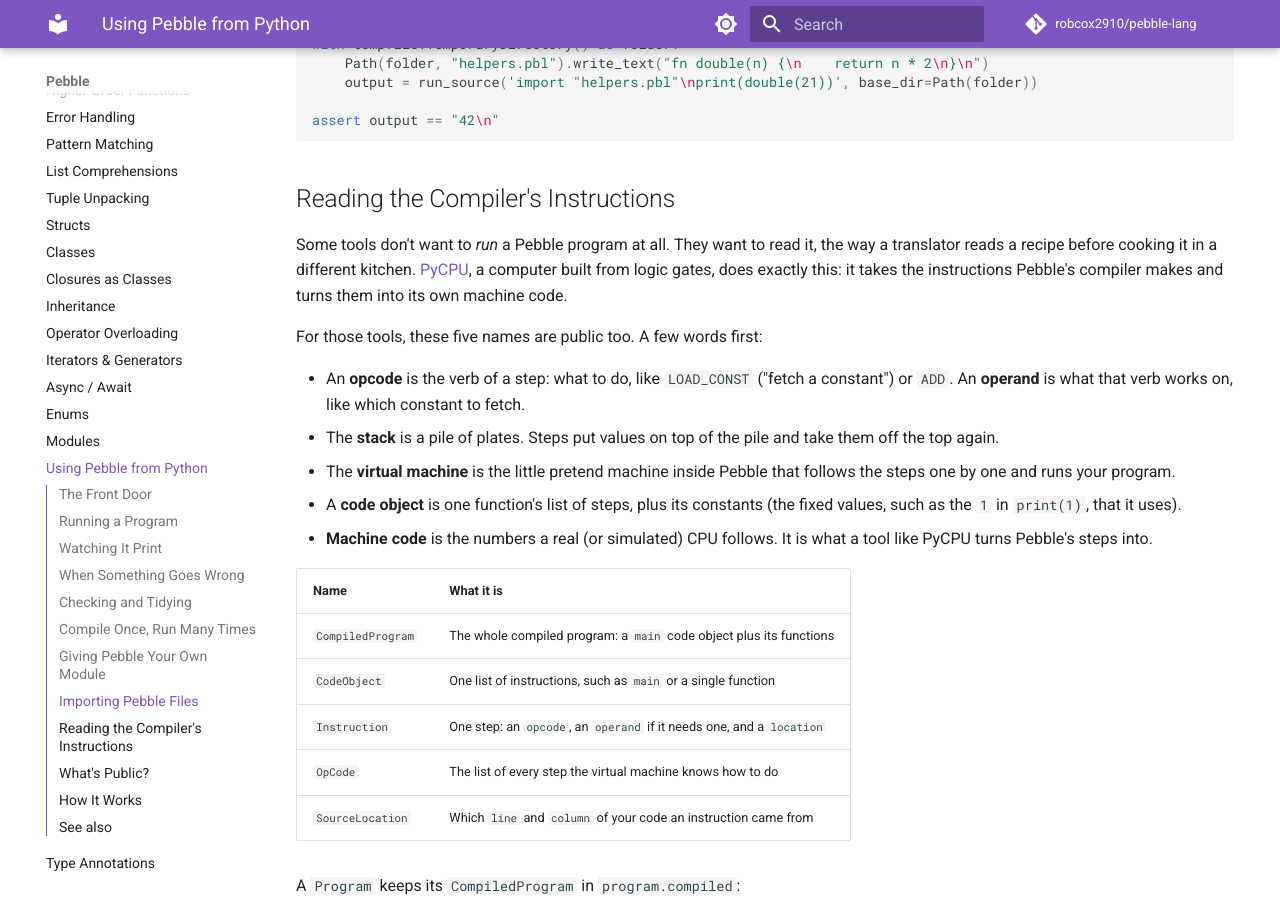
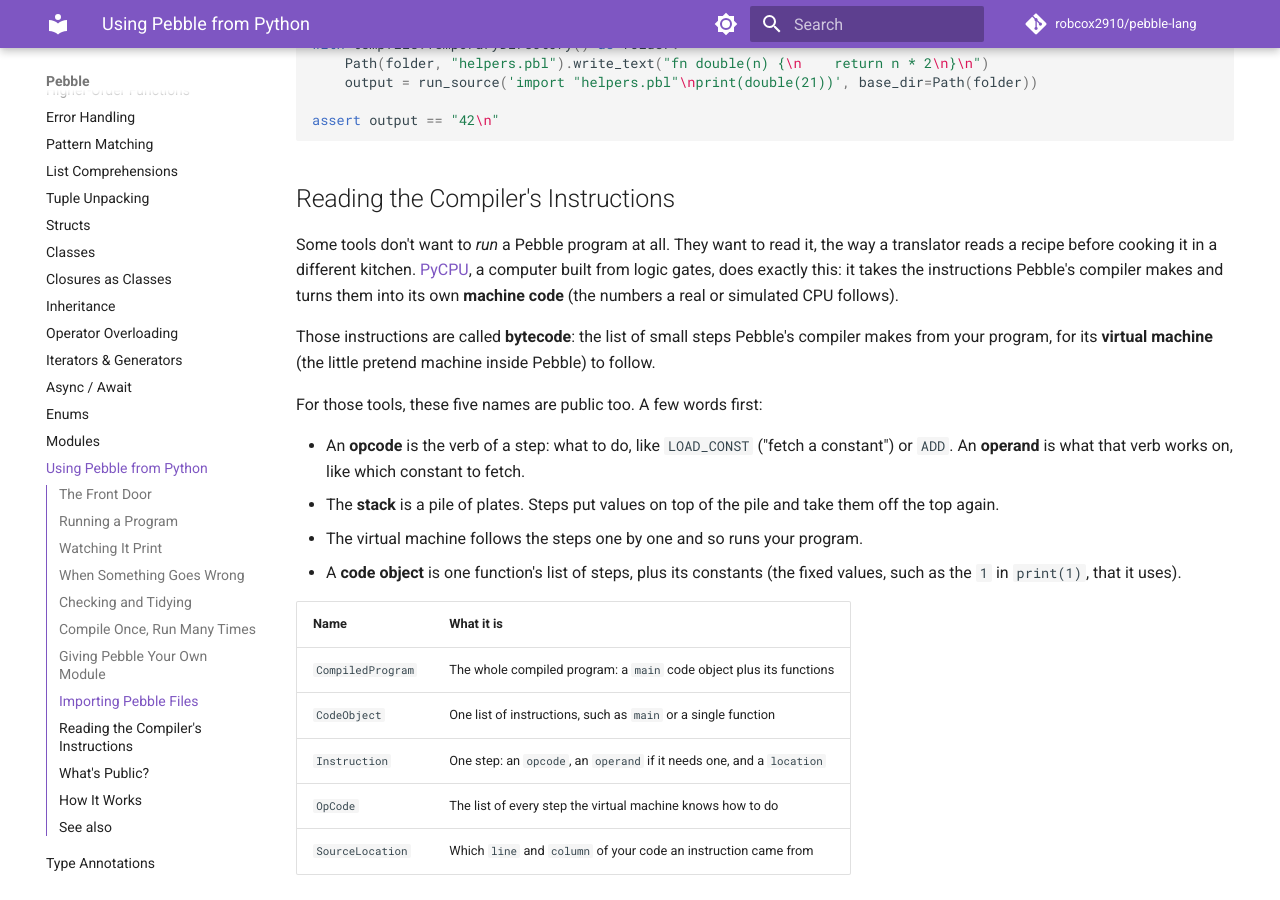
Before and after one commit to robcox2910/pebble-lang, an MkDocs documentation site: the page built from docs/concepts/using-pebble-from-python.md, in a window 1280 px wide and 900 px high, scrolled down 3562 px. Built offline with MkDocs 1.6.1 and Material for MkDocs 9.7.7, drawn with Linux system fonts in a browser that asks for light colours; comment, search, counter and statistics services are not loaded.

Commit message:
docs: define machine code and bytecode where first used
Co-Authored-By: Claude Sonnet 5.5 <noreply@anthropic.com>

```diff
--- a/docs/concepts/using-pebble-from-python.md
+++ b/docs/concepts/using-pebble-from-python.md
@@ -194,7 +194,12 @@ Some tools don't want to *run* a Pebble program at all. They want to read
 it, the way a translator reads a recipe before cooking it in a different
 kitchen. [PyCPU](https://github.com/robcox2910/pycpu), a computer built
 from logic gates, does exactly this: it takes the instructions Pebble's
-compiler makes and turns them into its own machine code.
+compiler makes and turns them into its own **machine code** (the numbers
+a real or simulated CPU follows).
+
+Those instructions are called **bytecode**: the list of small steps
+Pebble's compiler makes from your program, for its **virtual machine**
+(the little pretend machine inside Pebble) to follow.
 
 For those tools, these five names are public too. A few words first:
 
@@ -203,12 +208,10 @@ For those tools, these five names are public too. A few words first:
   on, like which constant to fetch.
 - The **stack** is a pile of plates. Steps put values on top of the pile
   and take them off the top again.
-- The **virtual machine** is the little pretend machine inside Pebble
-  that follows the steps one by one and runs your program.
+- The virtual machine follows the steps one by one and so runs your
+  program.
 - A **code object** is one function's list of steps, plus its constants
   (the fixed values, such as the `1` in `print(1)`, that it uses).
-- **Machine code** is the numbers a real (or simulated) CPU follows. It
-  is what a tool like PyCPU turns Pebble's steps into.
 
 | Name | What it is |
 |---|---|
@@ -244,9 +247,9 @@ the step came from line 1 of your code.
 Only the names you can import straight from `pebble` are **promised**:
 `run_source`, `compile_source`, `check`, `format_source`, `Program`,
 `StdlibModule`, `Value`, `PebbleError` and the five bytecode types
-listed above in "Reading the Compiler's Instructions". If a new version of Pebble
-changes one of those, its version number says so (the middle number goes
-up, like `0.2.0` to `0.3.0`).
+listed above in "Reading the Compiler's Instructions". If a new version
+of Pebble changes one of those, its version number says so (the middle
+number goes up, like `0.2.0` to `0.3.0`).
 
 Everything else -- `pebble.lexer`, `pebble.vm` and friends -- is still
 there for you to explore and learn from, but it may change between
```
